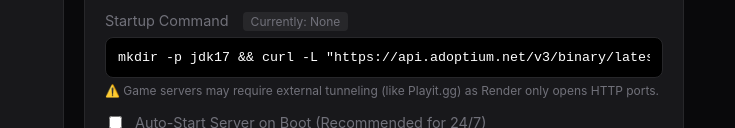
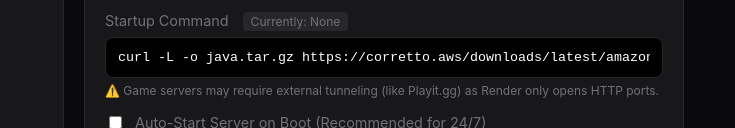
Before and after one commit to abdag1122333/pocket-hosting, a website: page public/dashboard.html in a window 1280 px wide. Both pictures are taken after a click on the button "Minecraft". Shown: the part 277-405 px from the top of the page, without its empty margins (0-735 px from the left). Drawn offline with nearby package versions, Linux system fonts and the light colour scheme; no server answers.

Commit message:
Use Amazon Corretto 17 for Minecraft Stability

```diff
--- a/public/dashboard.html
+++ b/public/dashboard.html
@@ -604,9 +604,9 @@
                     input.value = 'bash start.sh';
                     break;
                 case 'minecraft':
-                    alert('⚠️ Minecraft Requirement:\nUpload your "server.jar" first!\n\nThis preset will auto-download Java 17 (OpenJDK).');
-                    // Using Adoptium (Temurin) for reliable, auth-free downloads
-                    $('cmdInput').value = 'mkdir -p jdk17 && curl -L "https://api.adoptium.net/v3/binary/latest/17/ga/linux/x64/jdk/hotspot/normal/eclipse?project=jdk" | tar xz -C jdk17 --strip-components=1 && ./jdk17/bin/java -Xmx1G -Xms512M -jar server.jar nogui';
+                    alert('⚠️ Minecraft Requirement:\nUpload your "server.jar" first!\n\nThis preset will auto-download Amazon Corretto 17 (High Performance).');
+                    // Using Amazon Corretto for maximum stability and speed
+                    $('cmdInput').value = 'curl -L -o java.tar.gz https://corretto.aws/downloads/latest/amazon-corretto-17-x64-linux-jdk.tar.gz && tar -xf java.tar.gz && rm java.tar.gz && mv amazon-corretto-17* jdk17 && ./jdk17/bin/java -Xmx1G -Xms512M -jar server.jar nogui';
                     break;
                 case 'mta':
                     alert('⚠️ MTA Setup:\nUsing new "Robust Installer" script.\nIt will fix the config errors automatically.');
```
